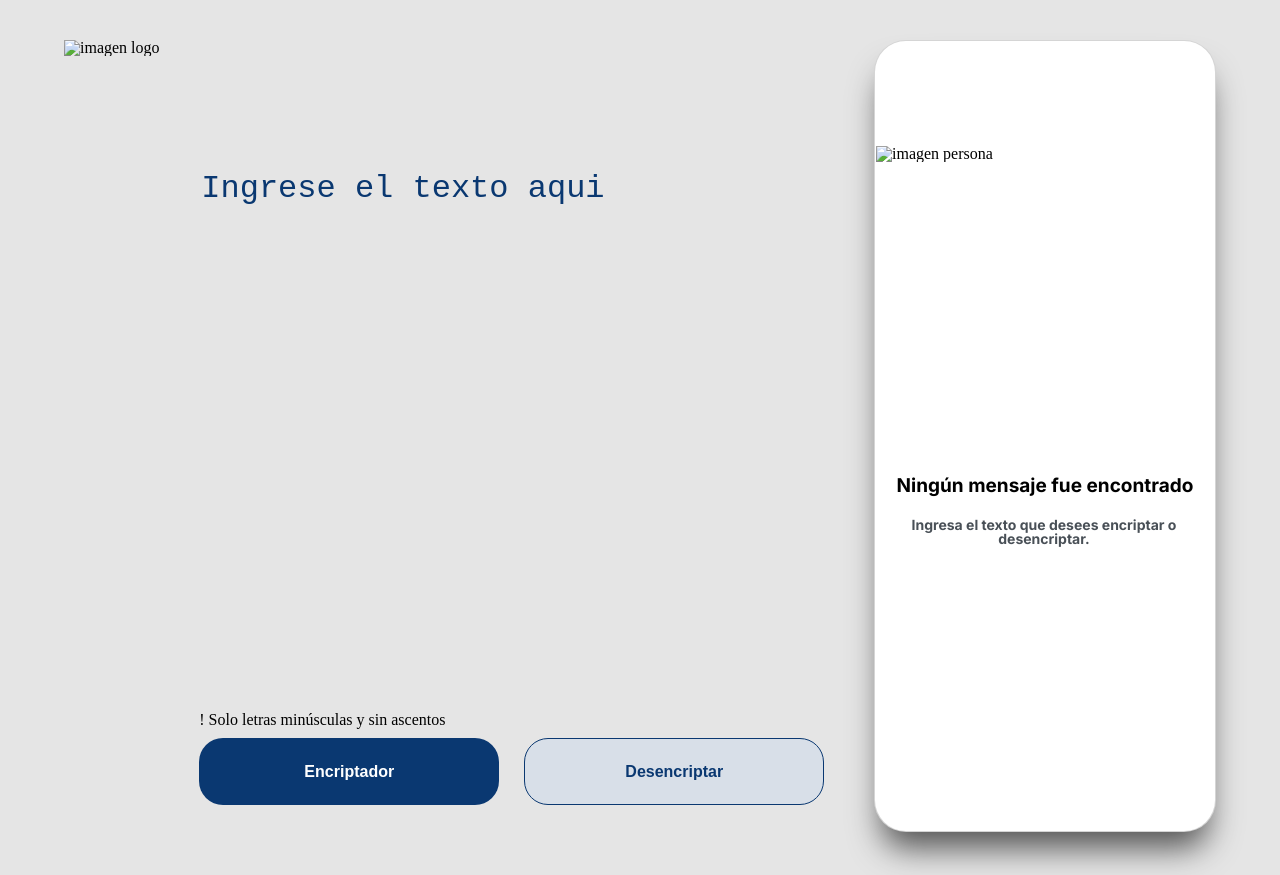
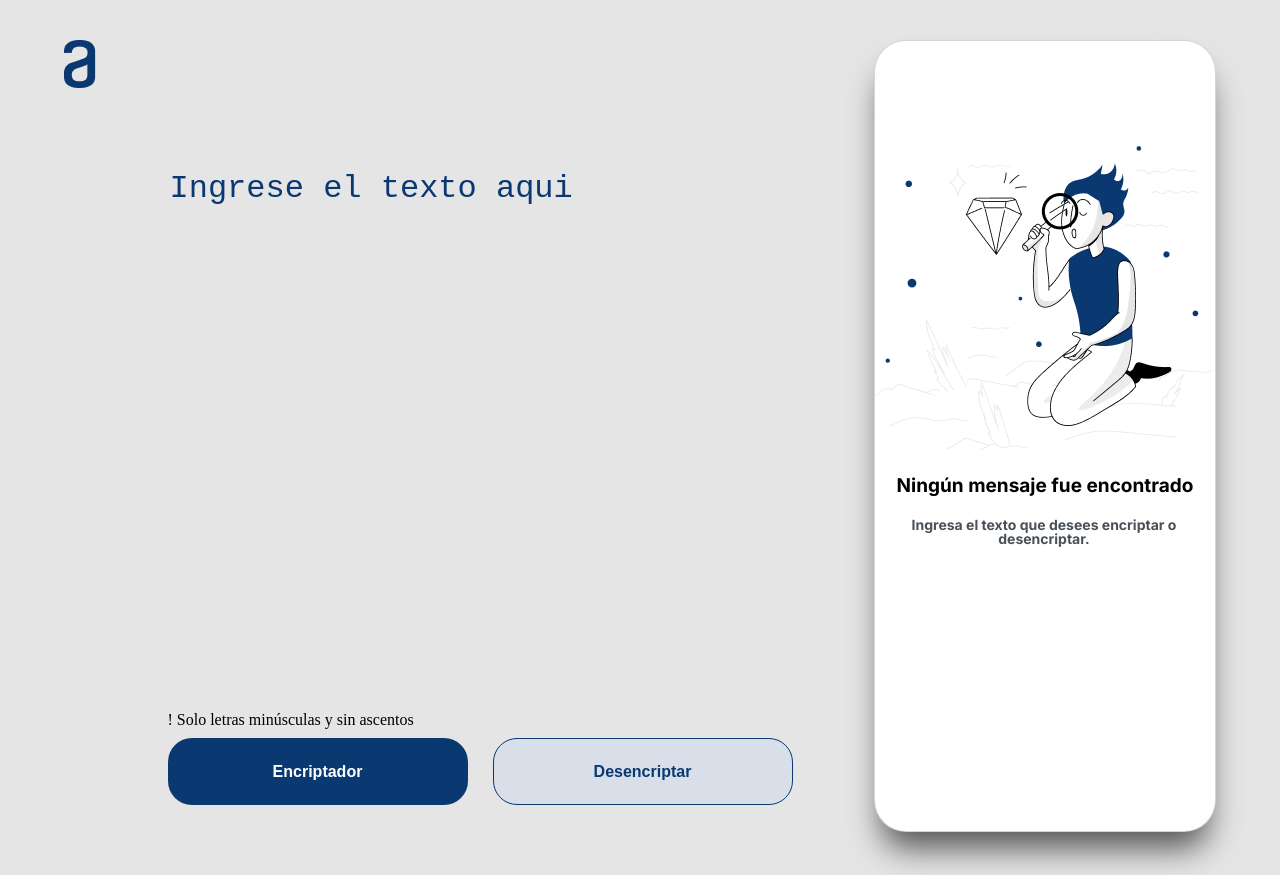
Before and after one commit to Emazs/Proyecto-Encriptador, a plain HTML site: page index.html in a window 1280 px wide. Drawn offline with Linux system fonts and the light colour scheme.

Commit message:
Cambiado url de las imagenes

```diff
--- a/index.html
+++ b/index.html
@@ -18,7 +18,7 @@
         <div class="container">
             <header class="header">
                 <div class="logo">
-                    <img src="/proyecto/img/Vector.png" alt="imagen logo" >
+                    <img src="/img/Vector.png" alt="imagen logo" >
                 </div>
             </header>
 
@@ -38,7 +38,7 @@
                 <div class="respuesta">
                     <button class="copiar">Copiar</button>
                     <p class="mensaje">Ingresa el texto que desees encriptar o desencriptar.</p>
-                    <img src="/proyecto/img/Muñeco.jpg" alt="imagen persona" class="persona">
+                    <img src="/img/Muñeco.jpg" alt="imagen persona" class="persona">
                     <textarea cols="30" rows="10" class="resultado" placeholder="Ningún mensaje fue encontrado"></textarea>
                 </div>
             </footer>
```
